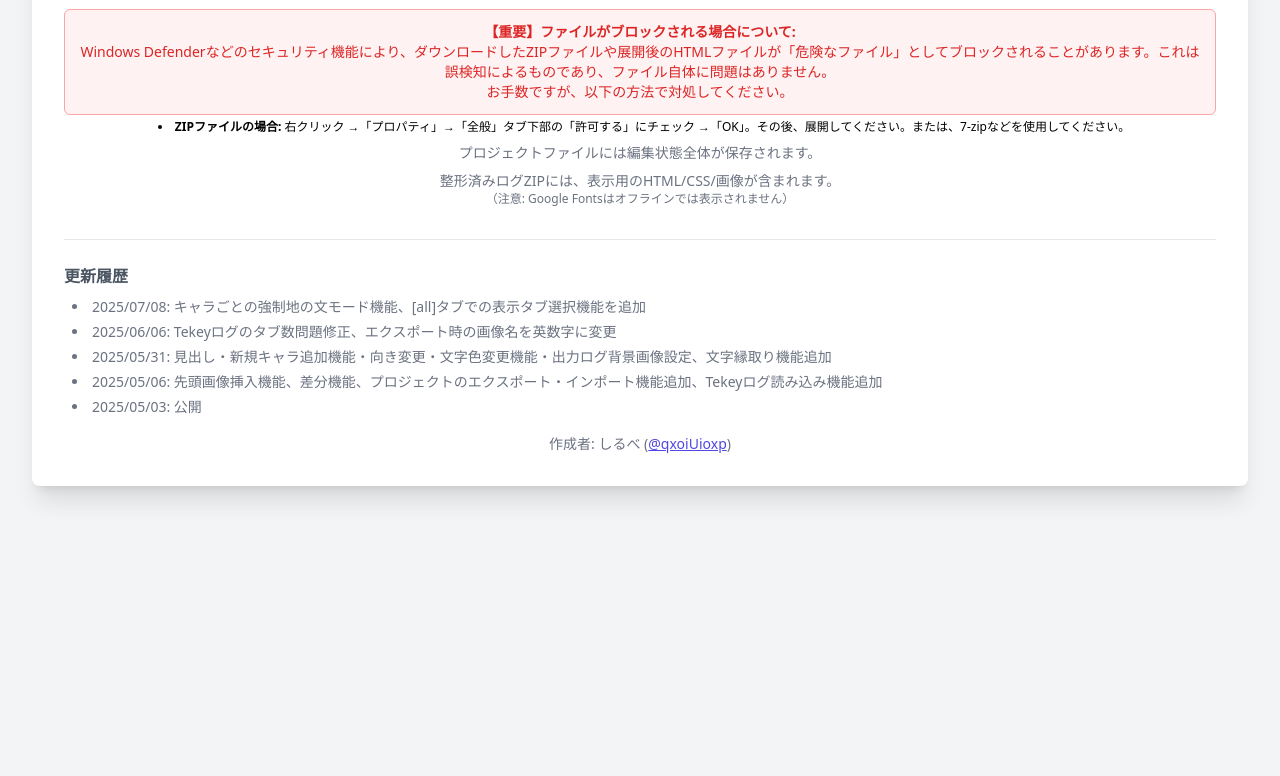
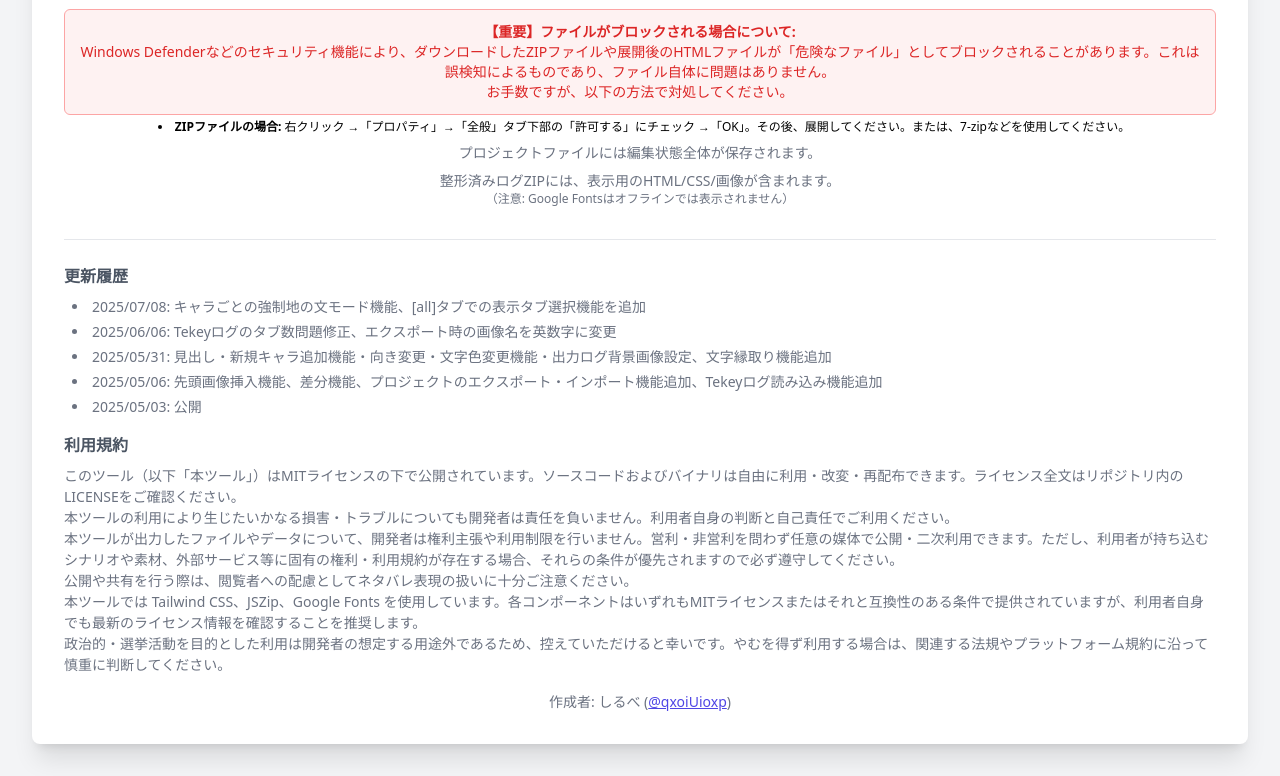
Before and after one commit to SIRUBEDON/CCfoliaLogConverterWithImages, a plain HTML site: page index.html in a window 1280 px wide. Shown: the part 1269-2045 px from the top of the page. Before the commit the page ends 1787 px from the top, so only its background shows below. Drawn offline with nearby package versions, Linux system fonts and the light colour scheme.

Commit message:
Update index.html

```diff
--- a/index.html
+++ b/index.html
@@ -193,6 +193,15 @@
                  <li>2025/05/06: 先頭画像挿入機能、差分機能、プロジェクトのエクスポート・インポート機能追加、Tekeyログ読み込み機能追加</li>
                  <li>2025/05/03: 公開</li>
             </ul>
+            <div class="footer-terms">
+                <h4>利用規約</h4>
+                <p>このツール（以下「本ツール」）はMITライセンスの下で公開されています。ソースコードおよびバイナリは自由に利用・改変・再配布できます。ライセンス全文はリポジトリ内のLICENSEをご確認ください。</p>
+                <p>本ツールの利用により生じたいかなる損害・トラブルについても開発者は責任を負いません。利用者自身の判断と自己責任でご利用ください。</p>
+                <p>本ツールが出力したファイルやデータについて、開発者は権利主張や利用制限を行いません。営利・非営利を問わず任意の媒体で公開・二次利用できます。ただし、利用者が持ち込むシナリオや素材、外部サービス等に固有の権利・利用規約が存在する場合、それらの条件が優先されますので必ず遵守してください。</p>
+                <p>公開や共有を行う際は、閲覧者への配慮としてネタバレ表現の扱いに十分ご注意ください。</p>
+                <p>本ツールでは Tailwind CSS、JSZip、Google Fonts を使用しています。各コンポーネントはいずれもMITライセンスまたはそれと互換性のある条件で提供されていますが、利用者自身でも最新のライセンス情報を確認することを推奨します。</p>
+                <p>政治的・選挙活動を目的とした利用は開発者の想定する用途外であるため、控えていただけると幸いです。やむを得ず利用する場合は、関連する法規やプラットフォーム規約に沿って慎重に判断してください。</p>
+            </div>
             <div class="footer-credits">
                 作成者: しるべ (<a href="https://x.com/qxoiUioxp" target="_blank" rel="noopener noreferrer">@qxoiUioxp</a>)
             </div>
```
